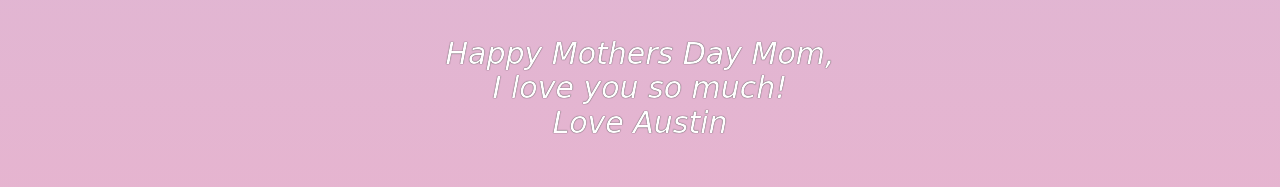
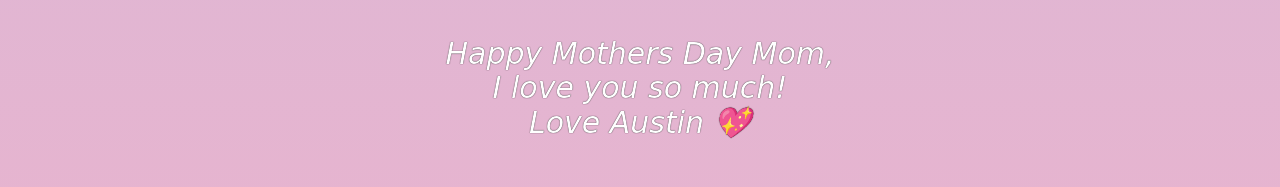
Before and after one commit to austin693/mothers-day-site, a website built with Vite: page index.html in a window 1280 px wide. Shown: the part 3046-3233 px from the top of the page. Built offline with nearby package versions, Linux system fonts and the light colour scheme; a web font is replaced by a local one.

Commit message:
added a heart to the end of the text at the bottom

```diff
--- a/index.html
+++ b/index.html
@@ -43,7 +43,7 @@
     </div>
 
     <!-- <p id="footer">Want to create your own Birthday GIFt site? Take <a href="https://scrimba.com/learn/htmlandcss" target="_blank">this HTML & CSS course.</a></p> -->
-    <p id="footer">Happy Mothers Day Mom, <br> I love you so much! <br> Love Austin</p>
+    <p id="footer">Happy Mothers Day Mom, <br> I love you so much! <br> Love Austin 💖</p>
     <div class="gift-section">
         <div class="gift-img" id="flower-butterfly-img">
 
```
